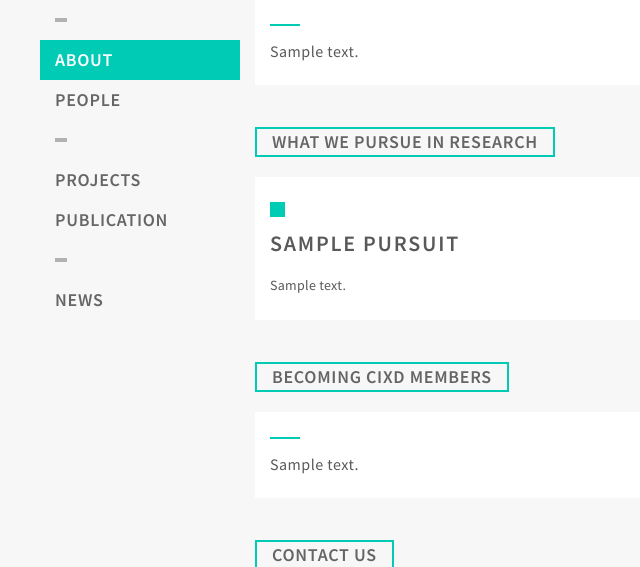
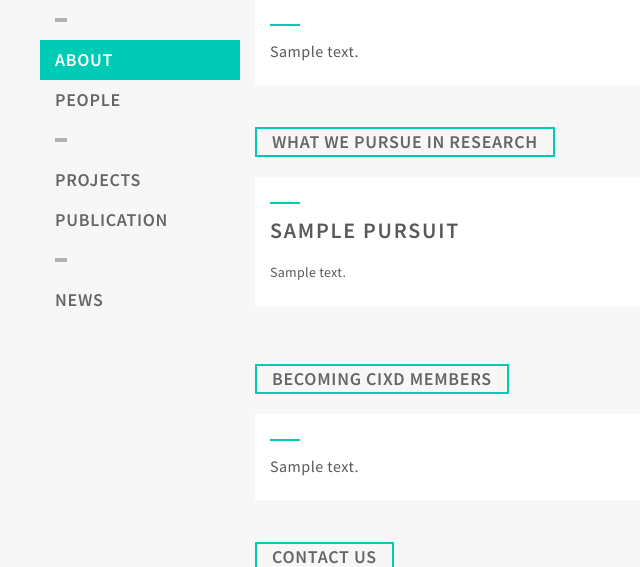
Before and after one commit to cixd/cixd, a Django app: page /about/ in a window 1280 px wide. Shown: the part 150-717 px from the top of the page, without its empty margins (0-640 px from the left). Run offline with Django 3.2, Linux system fonts and the light colour scheme; tables that the repository leaves empty hold one stand-in row (values such as "Sample post"); some libraries are stand-ins or nearby versions.

Commit message:
Modified about page.

```diff
--- a/apps/about/views.py
+++ b/apps/about/views.py
@@ -2,9 +2,19 @@ from django.shortcuts import render
 from apps.about.models import Introduction, Pursuit, Offer
 
 def index(request):
-    intro = Introduction.objects.all().order_by('id')[0]
+    intro = Introduction.objects.all().order_by('id')
     pursuits = Pursuit.objects.all().order_by('id')
-    offer = Offer.objects.all().order_by('id')[0]
+    offer = Offer.objects.all().order_by('id')
+
+    if intro:
+        intro = intro[0]
+    else:
+        intro = ''
+
+    if offer:
+        offer = offer[0]
+    else:
+        offer = ''
 
     qs = {
         "intro": intro,
--- a/static/css/about-index.css
+++ b/static/css/about-index.css
@@ -38,11 +38,15 @@
 
 .pursuit-item{
     display: block;
-    width: calc(50% - 30px);
+    width: 100%;
     padding: 25px 15px;
     float: left;
     background: #fff;
     margin: 0 15px;
+}
+
+.pursuit-item:first-child{
+    margin-bottom: 15px;
 }
 
 .pursuit-item-title{
@@ -52,17 +56,19 @@
     font-weight: 600;
     text-transform: uppercase;
     padding: 0;
+    padding-top: 15px;
     margin: 0;
     letter-spacing: 0.08em;
 }
 .pursuit-item-title::before{
+    content: "";
     display: block;
-    content: "";
-    width: 15px;
-    height: 15px;
+    width: 30px;
+    height: 2px;
+    position: absolute;
+    top: 25px;
+    left: 15px;
     background: #00cbb5;
-    margin-bottom: 13px;
-    letter-spacing: 0.08em;
 }
 
 .pursuit-item-content{
--- a/templates/about/index.html
+++ b/templates/about/index.html
@@ -10,6 +10,7 @@
 {% block nav-about %}sel{% endblock %}
 
 {% block content %}
+{% if intro != '' %}
 <div class="row section">
     <h3 class="section-title">who we are</h3>
     <div class="section-content">
@@ -18,12 +19,14 @@
         </div>
     </div>
 </div>
+{% endif %}
+{% if pursuit != '' %}
 <div class="row section">
     <h3 class="section-title">what we pursue in research</h3>
     <div class="section-content">
         <ul class="pursuit-list">
             {% for pursuit in pursuits %}
-            <li class="col-lg-5 col-md-5 pursuit-item">
+            <li class="col-lg-12 col-md-12 pursuit-item">
                 <h4 class="pursuit-item-title">{{ pursuit.title }}</h4>
                 <p class="pursuit-item-content">{{ pursuit.content }}</p>
             </li>
@@ -31,6 +34,8 @@
         </ul>
     </div>
 </div>
+{% endif %}
+{% if offer != ''%}
 <div class="row section">
     <h3 class="section-title">becoming cixd members</h3>
     <div class="section-content">
@@ -39,6 +44,7 @@
         </div>
     </div>
 </div>
+{% endif %}
 <div class="row section">
     <h3 class="section-title">contact us</h3>
     <div class="section-content">
```
